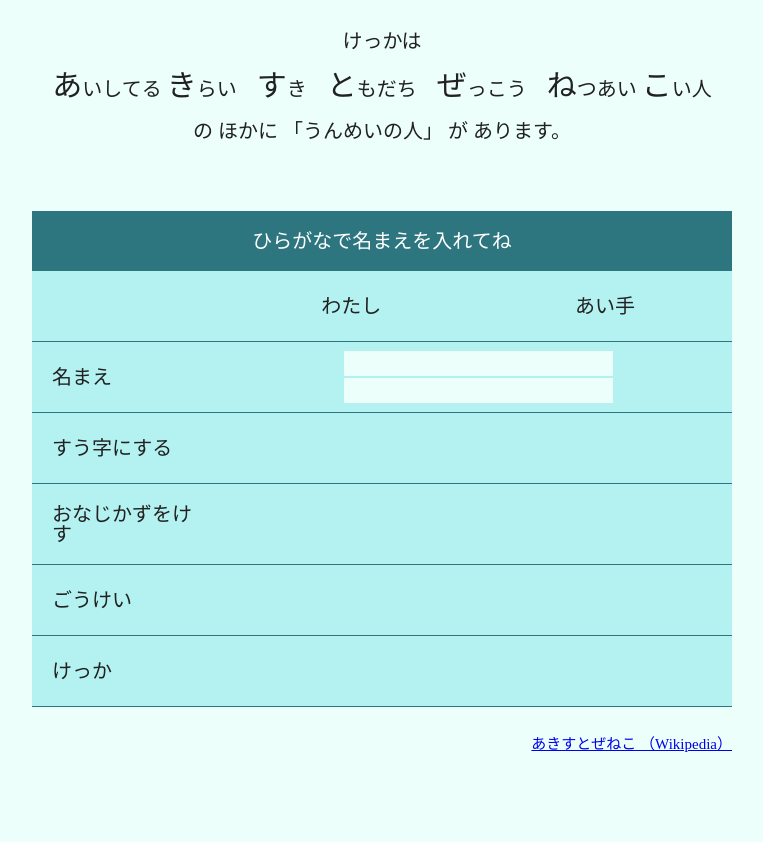
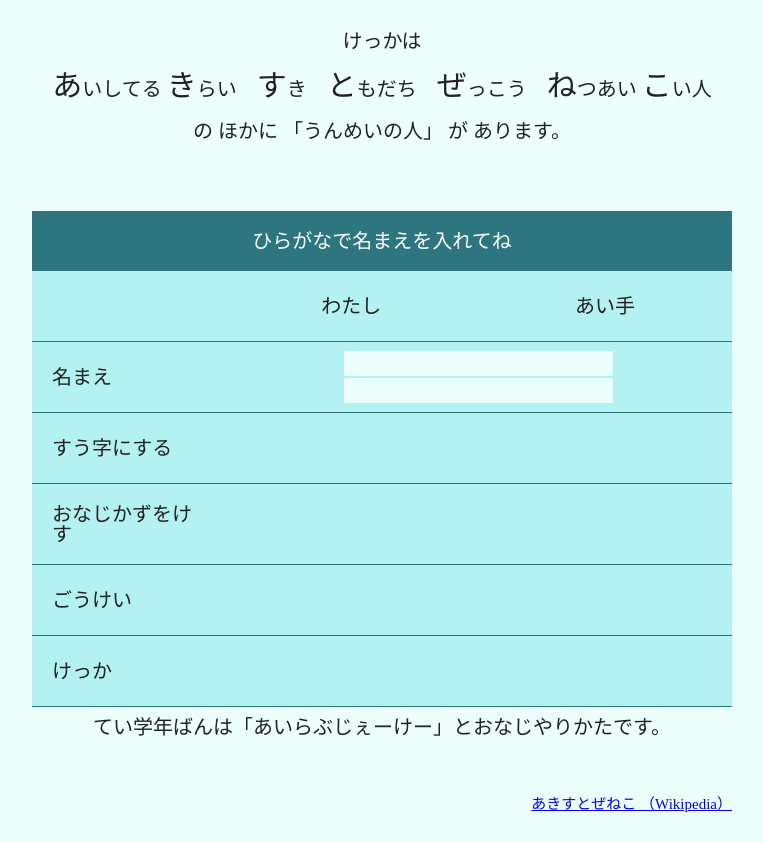
Before and after one commit to yu-rie/akstznk, a plain HTML site: page index.html in a window 1280 px wide. Shown: the part 239-1081 px from the top of the page, without its empty margins (258-1021 px from the left). Before the commit the page ends 1021 px from the top, so only its background shows below. Drawn offline with Linux system fonts and the light colour scheme.

Commit message:
低学年版の説明を追記

```diff
--- a/index.html
+++ b/index.html
@@ -81,6 +81,8 @@
       </div>
     </section>
   </article>
+  <br>
+  <p>てい学年ばんは「あいらぶじぇーけー」とおなじやりかたです。</p>
   <footer>
     <a href="https://ja.wikipedia.org/wiki/%E3%81%82%E3%81%8D%E3%81%99%E3%81%A8%E3%81%9C%E3%81%AD%E3%81%93">あきすとぜねこ （Wikipedia）</a>
   </footer>
```
